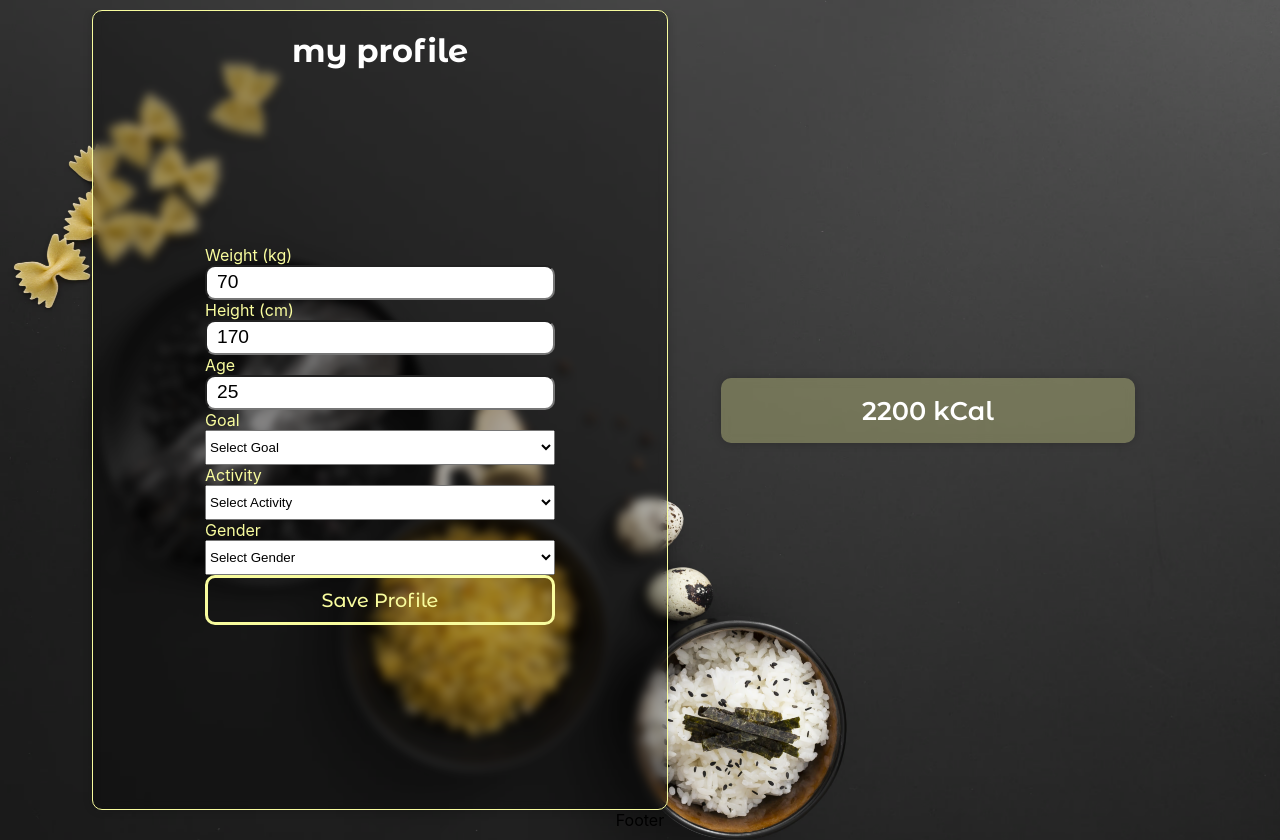
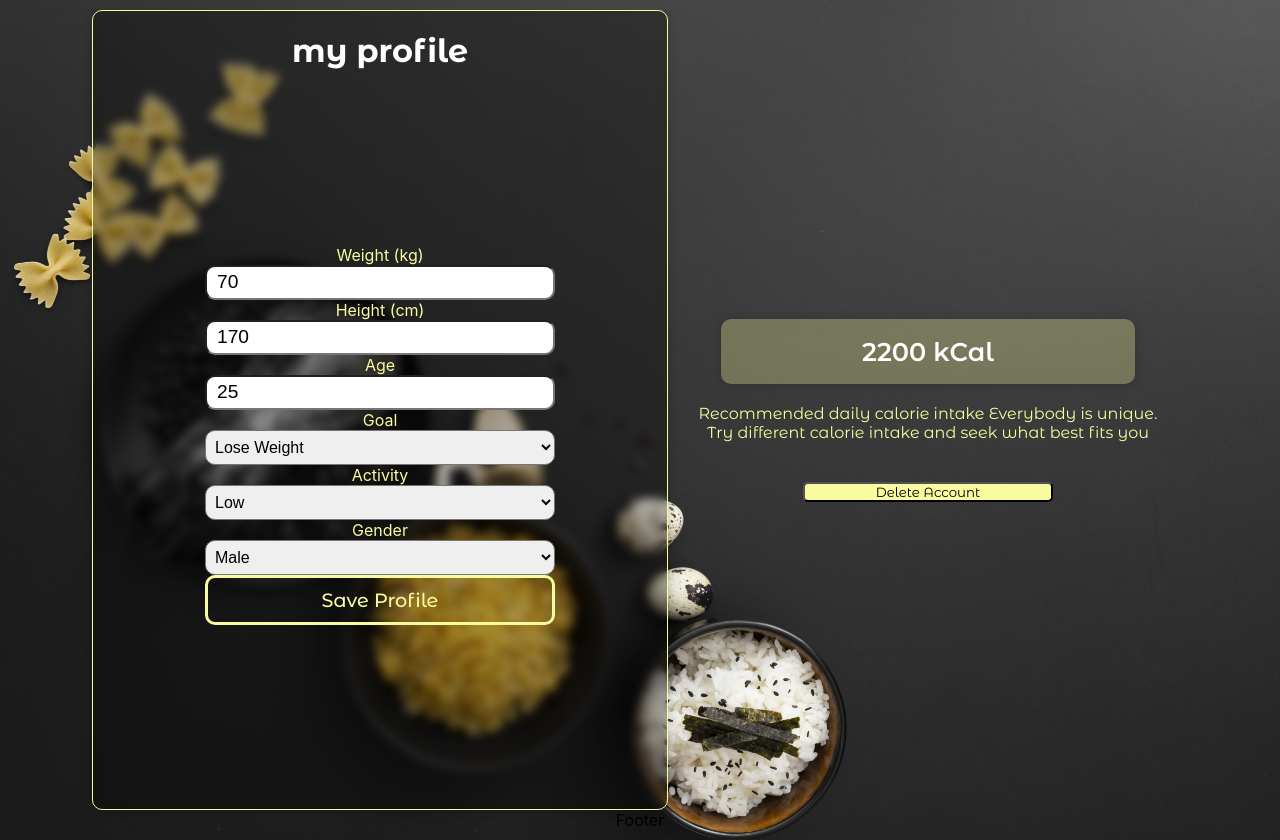
Before and after one commit to Bolbotunov/Gd-FD3-22-25_Bolbotunov, a React (Create React App) app in the folder myProject/: page /profile in a window 1280 px wide. Built offline with nearby package versions, Linux system fonts and the light colour scheme; no server answers; the database is empty.

Commit message:
feat: add profile data to user uid

```diff
--- a/myProject/src/components/authorization/AuthCheck.tsx
+++ b/myProject/src/components/authorization/AuthCheck.tsx
@@ -1,9 +1,10 @@
 import { JSX, useEffect, useId, useState } from 'react';
 import { onAuthStateChanged } from 'firebase/auth';
 import { useDispatch } from 'react-redux';
-import { auth } from '../../config/firebase';
+import { auth, db } from '../../config/firebase';
 import { setUser, clearUser } from '../../store/AuthSlice';
 import { useNavigate } from 'react-router'
+import { doc, getDoc } from 'firebase/firestore';
 
 export default function AuthCheck({ children }: { children: React.ReactNode }) {
   const [loading, setLoading] = useState(true);
@@ -11,14 +12,18 @@ export default function AuthCheck({ children }: { children: React.ReactNode }) {
   const navigate = useNavigate();
 
   useEffect(() => {
-    const unsubscribe = onAuthStateChanged(auth, (user) => {
+    const unsubscribe = onAuthStateChanged(auth, async (user) => {
       if (user) {
         const displayName = user.displayName || user.email || '';
+        const userDocRef = doc(db, 'users', user.uid)
+        const userData = await getDoc(userDocRef)
+        const userProfile = userData.exists() ? userData.data().profile : null;
         dispatch(
           setUser({
             uid: user.uid,
             userName: displayName,
             userEmail: user.email || '',
+            profile: userProfile,
           })
         );
       } else {
--- a/myProject/src/components/authorization/UserInfo.tsx
+++ b/myProject/src/components/authorization/UserInfo.tsx
@@ -1,7 +1,6 @@
 import { useSelector } from 'react-redux';
 import { RootState } from '../../store/store';
 import LogoutButton from './LogoutBtn';
-import DeleteUserBtn from './DeleteUserBtn';
 import { SmallBlurContainer } from '../../styles/Common.styled';
 import { UserInfoText } from '../../styles/Fonts.styled';
 
@@ -12,8 +11,6 @@ export default function UserInfo() {
     <div>
       {currentUser ? (
         <SmallBlurContainer to={'/profile'}>
-
-          {/* <DeleteUserBtn/> */}
           <UserInfoText>Welcome, {currentUser.userName}!</UserInfoText>
           {/* <UserInfoText >{currentUser.userEmail}</UserInfoText> */}
           <LogoutButton/>
--- a/myProject/src/pages/profilePage/ProfileForm.tsx
+++ b/myProject/src/pages/profilePage/ProfileForm.tsx
@@ -3,11 +3,12 @@ import * as Yup from 'yup';
 import { useDispatch, useSelector } from 'react-redux';
 import { RootState } from '../../store/store';
 import { AppContainer, InputStyle } from '../../styles/Common.styled';
-import { InputLabelStyle, ErrorText} from '../../styles/Fonts.styled';
+import { InputLabelStyle, ErrorText } from '../../styles/Fonts.styled';
 import { BtnStyle } from '../../styles/Buttons.styled';
 import { db } from '../../config/firebase';
 import { getFirestore, addDoc, collection, setDoc, getDocs, getDoc, updateDoc, deleteDoc, doc } from "firebase/firestore";
-
+import { setUser, setUserProfile } from '../../store/AuthSlice';
+import { SelectStyle } from '../../styles/Common.styled';
 
 type ProfileFormValues = {
   weight: number;
@@ -19,45 +20,28 @@ type ProfileFormValues = {
 }
 
 
-export async function saveUserProfile(uid: string, profileData: {
-  weight: number;
-  height: number;
-  age: number;
-  goal: string;
-  activity: string;
-  gender: string;
-}) {
+export async function saveUserProfile(uid: string, profileData: ProfileFormValues) {
   const userDocRef = doc(db, "users", uid);
   await setDoc(userDocRef, { profile: profileData }, { merge: true });
 }
 
 export default function ProfileForm() {
-
   const dispatch = useDispatch();
   const currentUser = useSelector((state: RootState) => state.authSlice)
 
-
-
-
-
-  // const initialValues: ProfileFormValues = {
-  //   weight: currentUser.profile?.weight || 70,
-  //   height: currentUser.profile?.height || 170,
-  //   age: currentUser.profile?.age || 25,
-  //   goal: currentUser.profile?.goal || '',
-  //   activity: currentUser.profile?.activity || '',
-  //   gender: currentUser.profile?.gender || ''
-  // };
-
+  const profile = useSelector((state: RootState) => state.authSlice.profile?.age);
+  console.log('profile:', profile)
+  console.log('currentUser:', currentUser)
 
   const initialValues: ProfileFormValues = {
-    weight: 70,
-    height: 170,
-    age: 25,
-    goal: '',
-    activity:  '',
-    gender: '',
+    weight: currentUser.profile?.weight || 70,
+    height: currentUser.profile?.height || 170,
+    age: currentUser.profile?.age || 25,
+    goal: currentUser.profile?.goal || '',
+    activity: currentUser.profile?.activity || '',
+    gender: currentUser.profile?.gender || ''
   };
+
 
   const validationSchema = Yup.object({
     weight: Yup.number().required('Required').positive('Must be positive'),
@@ -71,16 +55,11 @@ export default function ProfileForm() {
 
   const handleSubmit = async (values: ProfileFormValues) => {
     try {
-      if (!currentUser) throw new Error("User ID missing!");
-      // await updateUserProfile(currentUser, values);
-      // // Обновляем Redux
-      // dispatch(setUser({
-      //   uid: currentUser,
-      //   userName: currentUser.userName || '',
-      //   userEmail: currentUser.userEmail || '',
-      //   profile: values,
-      // }));
-      alert("Profile updated successfully!");
+      if (!currentUser.uid) throw new Error("User ID missing!");
+
+      await saveUserProfile(currentUser.uid, values);
+      dispatch(setUserProfile(values));
+      alert("!!!!Profile updated successfully!");
     } catch (error) {
       console.error("Error updating profile:", error);
     }
@@ -88,13 +67,15 @@ export default function ProfileForm() {
 
 
   return (
-    <AppContainer>
+
       <Formik
+       enableReinitialize={true}
         initialValues={initialValues}
         validationSchema={validationSchema}
         onSubmit={handleSubmit}
       >
       <Form>
+      <AppContainer>
         <InputLabelStyle htmlFor="weight">Weight (kg)</InputLabelStyle>
         <Field name="weight" type="number" as={InputStyle} />
         <ErrorMessage name="weight" component={ErrorText} />
@@ -108,35 +89,34 @@ export default function ProfileForm() {
         <ErrorMessage name="age" component={ErrorText} />
 
         <InputLabelStyle htmlFor="goal">Goal</InputLabelStyle>
-          <Field name="goal" as="select" style={{ width: "350px", height: "35px" }}>
-            <option value="">Select Goal</option>
+        <SelectStyle name="goal" as="select" style={{ width: "350px", height: "35px" }}>
+          <option value="" disabled hidden>Select goal</option>
           <option value="lose">Lose Weight</option>
           <option value="gain">Gain Muscle</option>
           <option value="maintain">Maintain</option>
-          </Field>
+        </SelectStyle>
         <ErrorMessage name="goal" component={ErrorText} />
 
         <InputLabelStyle htmlFor="activity">Activity</InputLabelStyle>
-          <Field name="activity" as="select" style={{ width: "350px", height: "35px" }}>
-            <option value="">Select Activity</option>
+        <SelectStyle name="activity" as="select" style={{ width: "350px", height: "35px" }}>
+          <option value="" disabled hidden>Select Activity</option>
           <option value="low">Low</option>
-            <option value="moderate">Moderate</option>
+          <option value="moderate">Average</option>
           <option value="high">High</option>
-          </Field>
+        </SelectStyle>
         <ErrorMessage name="activity" component={ErrorText} />
 
         <InputLabelStyle htmlFor="gender">Gender</InputLabelStyle>
-          <Field name="gender" as="select" style={{ width: "350px", height: "35px" }}>
-            <option value="">Select Gender</option>
+        <SelectStyle name="gender" as="select" style={{ width: "350px", height: "35px" }}>
+          <option value="" disabled hidden>Select Gender</option>
           <option value="male">Male</option>
           <option value="female">Female</option>
-            <option value="other">Other</option>
-          </Field>
+        </SelectStyle>
         <ErrorMessage name="gender" component={ErrorText} />
 
         <BtnStyle type="submit">Save Profile</BtnStyle>
+        </AppContainer>
       </Form>
       </Formik>
-    </AppContainer>
   );
 }
--- a/myProject/src/pages/profilePage/ProfilePage.styled.tsx
+++ b/myProject/src/pages/profilePage/ProfilePage.styled.tsx
@@ -39,3 +39,9 @@ export const WhiteBlock = styled('div')`
   box-shadow: 0 0 10px rgba(0, 0, 0, 0.2);
   backdrop-filter: blur(5px);
 `;
+
+
+export const UserMail = styled('p')`
+  ${FontsFamily};
+  color: ${props => props.theme.colors.WHITE_COLOR};
+`
--- a/myProject/src/pages/profilePage/ProfilePage.tsx
+++ b/myProject/src/pages/profilePage/ProfilePage.tsx
@@ -1,51 +1,23 @@
-import { useEffect } from "react";
 import { BlurContainer } from "../../styles/Common.styled"
 import { InformationBlock, WhiteBlock, WrapperSections } from "./ProfilePage.styled"
 import { MainTitle, MainSubTitle } from "../../styles/Fonts.styled"
-import { getFirestore, addDoc, collection, getDocs, getDoc, updateDoc, deleteDoc, doc } from "firebase/firestore";
-import { db } from "../../config/firebase";
 import ProfileForm from "./ProfileForm";
-
-async function getUsers() {
-		const docsRef = await getDocs(collection(db, 'users'))
-		console.log('doc written:', docsRef.docs.map(item => item.data()))
-
-	return docsRef.docs.map(item => ({
-		id: item.id,
-		data: item.data(),
-	}))
-}
-
-(async () => {
-  try {
-    const docs = await getUsers()
-    console.log('#docs', docs);
-  } catch (e) {
-    console.error("Error adding document: ", e);
-  }
-})()
+import { useSelector } from 'react-redux';
+import { RootState } from '../../store/store';
+import { UserMail } from "./ProfilePage.styled";
+import DeleteUserBtn from "../../components/authorization/DeleteUserBtn";
 
 
 export default function ProfilePage() {
-
-	useEffect(() => {
-    getUsers();
-  }, []);
-
+	const currentUser = useSelector((state: RootState) => state.authSlice);
     return <>
     	<BlurContainer>
 				<MainTitle>
 					my profile
 				</MainTitle>
 				<WrapperSections>
+
 					<ProfileForm/>
-{/*
-					<InformationBlock>
-						<MainSubTitle> Weight </MainSubTitle>
-					</InformationBlock>
-					<InformationBlock>
-					<MainSubTitle> 72 kg</MainSubTitle>
-					</InformationBlock> */}
 
 				</ WrapperSections>
 			</BlurContainer>
@@ -53,6 +25,15 @@ export default function ProfilePage() {
 				<WhiteBlock>
 					2200 kCal
 				</WhiteBlock>
+				<MainSubTitle>
+				Recommended daily calorie intake
+				Everybody is unique.
+				Try different calorie intake and seek what best fits you
+				</MainSubTitle>
+				<UserMail>
+					{currentUser.userEmail}
+				</UserMail>
+				<DeleteUserBtn/>
 			</InformationBlock>
     </>
 }
--- a/myProject/src/styles/Buttons.styled.tsx
+++ b/myProject/src/styles/Buttons.styled.tsx
@@ -32,7 +32,7 @@ export const BtnStyle = styled('button') `
 export const BtnAuth = styled('button') `
    ${FontsFamily};
    max-width: 100%;
-   width: 60px;
+   width: 250px;
    border-radius: 5px;
    text-align: center;
    background-color:${props => props.theme.colors.MAIN_COLOR};
--- a/myProject/src/styles/Common.styled.jsx
+++ b/myProject/src/styles/Common.styled.jsx
@@ -33,6 +33,15 @@ export const InputStyle = styled('input') `
     color: ${props => props.theme.colors.MAIN_COLOR};
     opacity: 0.8;
   }
+`
+export const SelectStyle = styled('select') `
+  text-align: left;
+  max-width: 100%;
+  width: 350px;
+  height: 35px;
+  border-radius: 10px;
+  font-size: 1rem;
+  padding: 5px;
 `
 
 export const BlurContainer = styled('div')`
```
Also changed, not shown: myProject/src/components/authorization/UserRegistrationForm.tsx (line endings or trailing spaces). Lines whose indentation alone changed are shown as unchanged.
